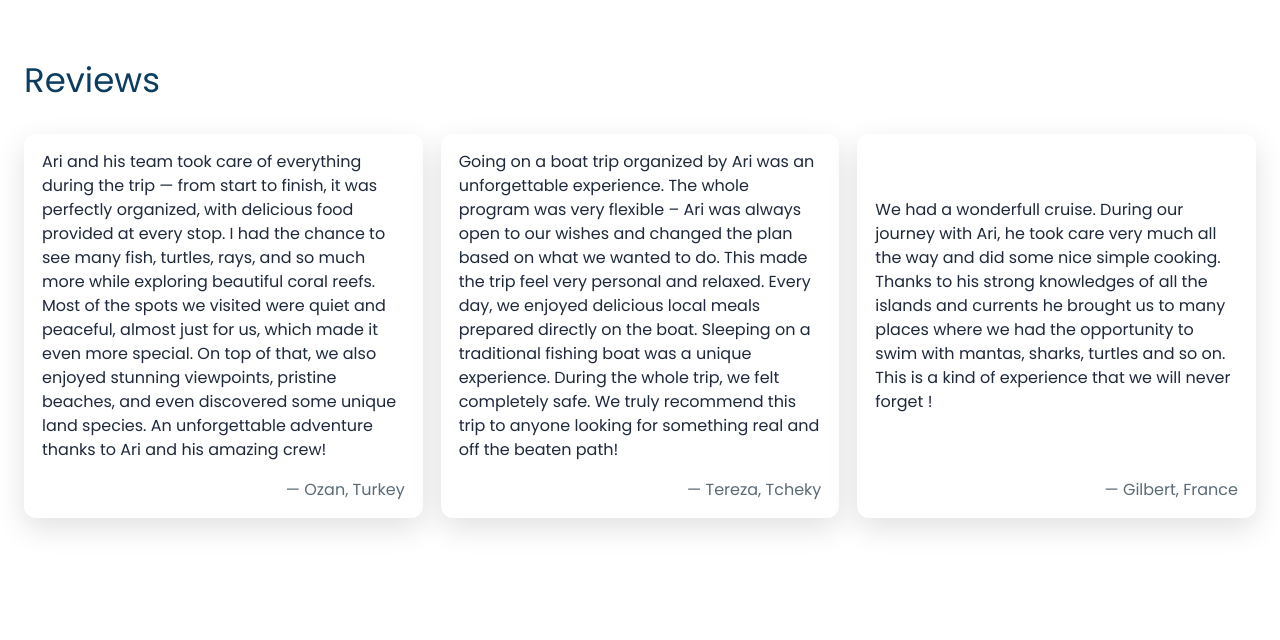
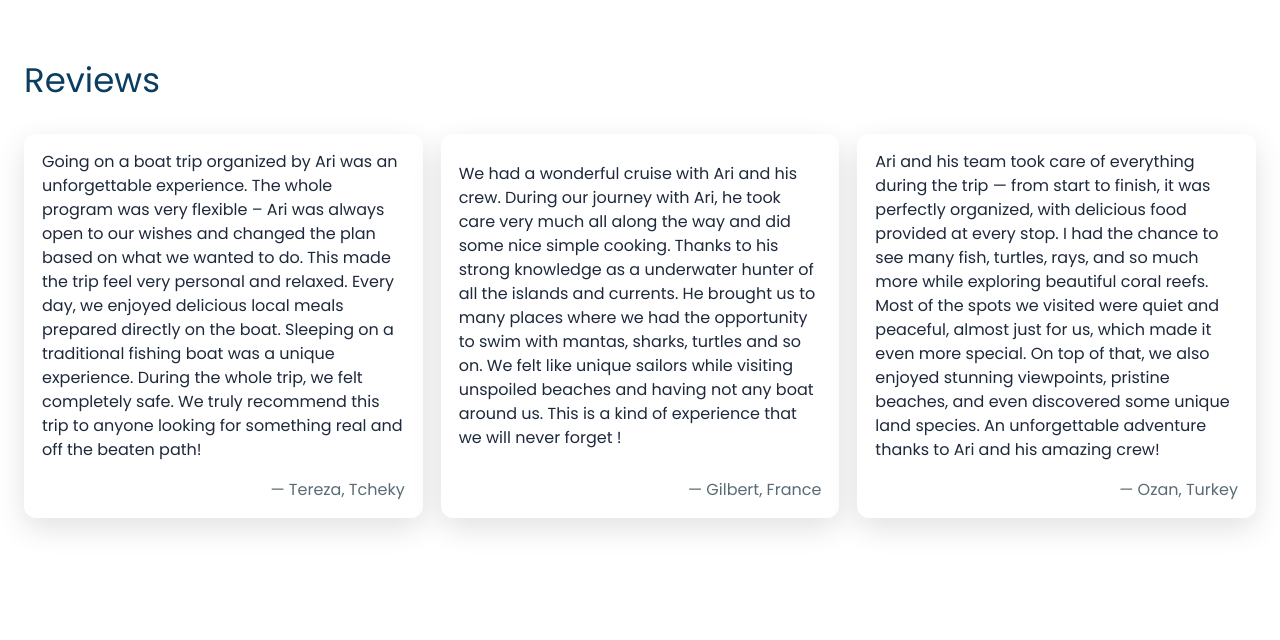
Before and after one commit to avialleguerin/labuan-bajo-explorer, a plain HTML site: page index.html in a window 1280 px wide. Shown: the part 2480-3120 px from the top of the page. Drawn offline with nearby package versions, Linux system fonts and the light colour scheme.

Commit message:
refactor: reorder customer reviews and expand Gilbert's testimonial content

```diff
--- a/index.html
+++ b/index.html
@@ -204,16 +204,16 @@
       <h2 class="section-title reveal">Reviews</h2>
       <div class="reviews">
         <blockquote class="review reveal">
-          <p>Ari and his team took care of everything during the trip — from start to finish, it was perfectly organized, with delicious food provided at every stop. I had the chance to see many fish, turtles, rays, and so much more while exploring beautiful coral reefs. Most of the spots we visited were quiet and peaceful, almost just for us, which made it even more special. On top of that, we also enjoyed stunning viewpoints, pristine beaches, and even discovered some unique land species. An unforgettable adventure thanks to Ari and his amazing crew!</p>
-          <footer>— Ozan, Turkey</footer>
-        </blockquote>
-        <blockquote class="review reveal">
           <p>Going on a boat trip organized by Ari was an unforgettable experience. The whole program was very flexible – Ari was always open to our wishes and changed the plan based on what we wanted to do. This made the trip feel very personal and relaxed. Every day, we enjoyed delicious local meals prepared directly on the boat. Sleeping on a traditional fishing boat was a unique experience. During the whole trip, we felt completely safe. We truly recommend this trip to anyone looking for something real and off the beaten path!</p>
           <footer>— Tereza, Tcheky</footer>
         </blockquote>
         <blockquote class="review reveal">
-          <p>We had a wonderfull cruise. During our journey with Ari, he took care very much all the way and did some nice simple cooking. Thanks to his strong knowledges of all the islands and currents he brought us to many places where we had the opportunity to swim with mantas, sharks, turtles and so on. This is a kind of experience that we will never forget !</p>
+          <p>We had a wonderful cruise with Ari and his crew. During our journey with Ari, he took care very much all along the way and did some nice simple cooking. Thanks to his strong knowledge as a underwater hunter of all the islands and currents. He brought us to many places where we had the opportunity to swim with mantas, sharks, turtles and so on. We felt like unique sailors while visiting unspoiled beaches and having not any boat around us. This is a kind of experience that we will never forget !</p>
           <footer>— Gilbert, France</footer>
+        </blockquote>
+        <blockquote class="review reveal">
+          <p>Ari and his team took care of everything during the trip — from start to finish, it was perfectly organized, with delicious food provided at every stop. I had the chance to see many fish, turtles, rays, and so much more while exploring beautiful coral reefs. Most of the spots we visited were quiet and peaceful, almost just for us, which made it even more special. On top of that, we also enjoyed stunning viewpoints, pristine beaches, and even discovered some unique land species. An unforgettable adventure thanks to Ari and his amazing crew!</p>
+          <footer>— Ozan, Turkey</footer>
         </blockquote>
       </div>
     </div>
```
